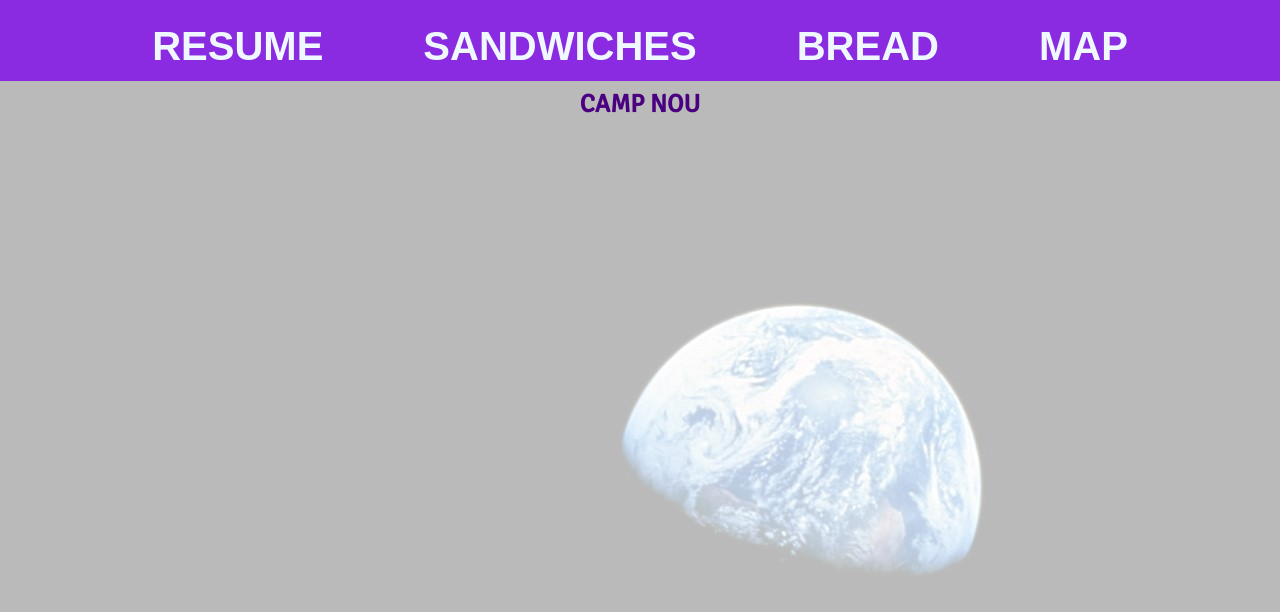
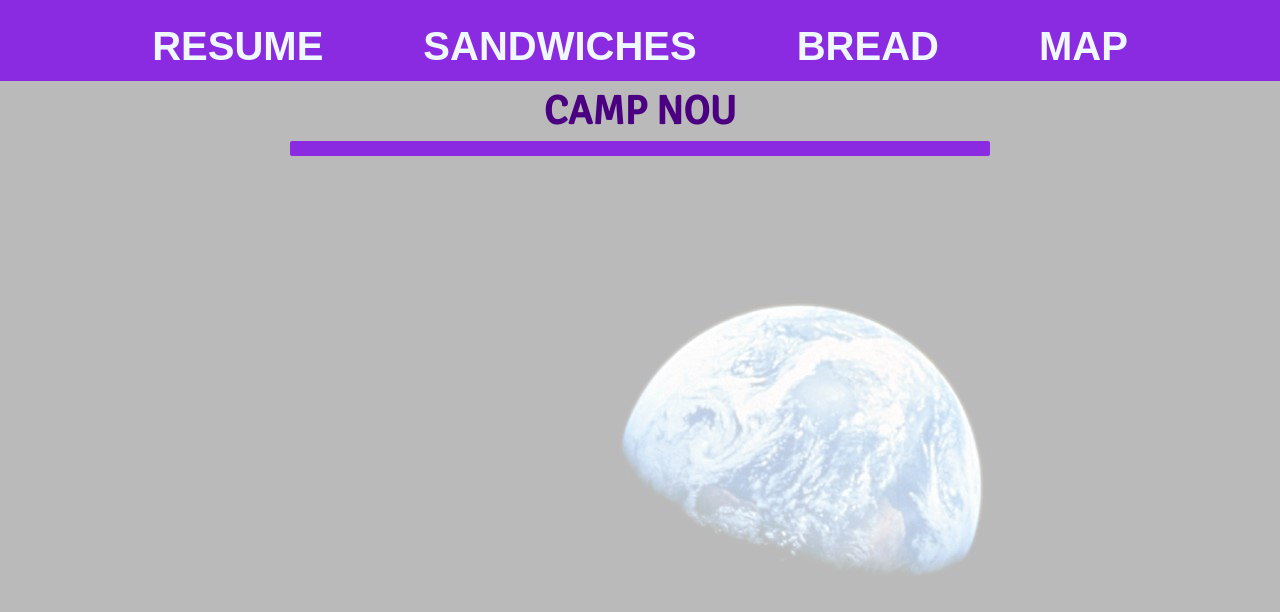
Before and after one commit to eomcgarry/Project3-EMcGarry, a plain HTML site: page map.html in a window 1280 px wide. Drawn offline with Linux system fonts and the light colour scheme.

Commit message:
Add CSS to Head
Add new CSS files to headers

```diff
--- a/map.html
+++ b/map.html
@@ -5,6 +5,8 @@
   <title>Resume</title>
   <link rel="stylesheet" type="text/css" href="style/reset.css">
   <link rel="stylesheet" type="text/css" href="style/style.css">
+  <link rel="stylesheet" type="text/css" href="style/mobile.css">
+  <link rel="stylesheet" type="text/css" href="style/map.css">
   <link href="https://fonts.googleapis.com/css?family=Signika" rel="stylesheet">
 </head>
 <body>
```
Also changed, not shown: breadfolder/bread.html (+1 -0 lines), index.html (+1 -0 lines), sandwiches.html (+1 -0 lines).
